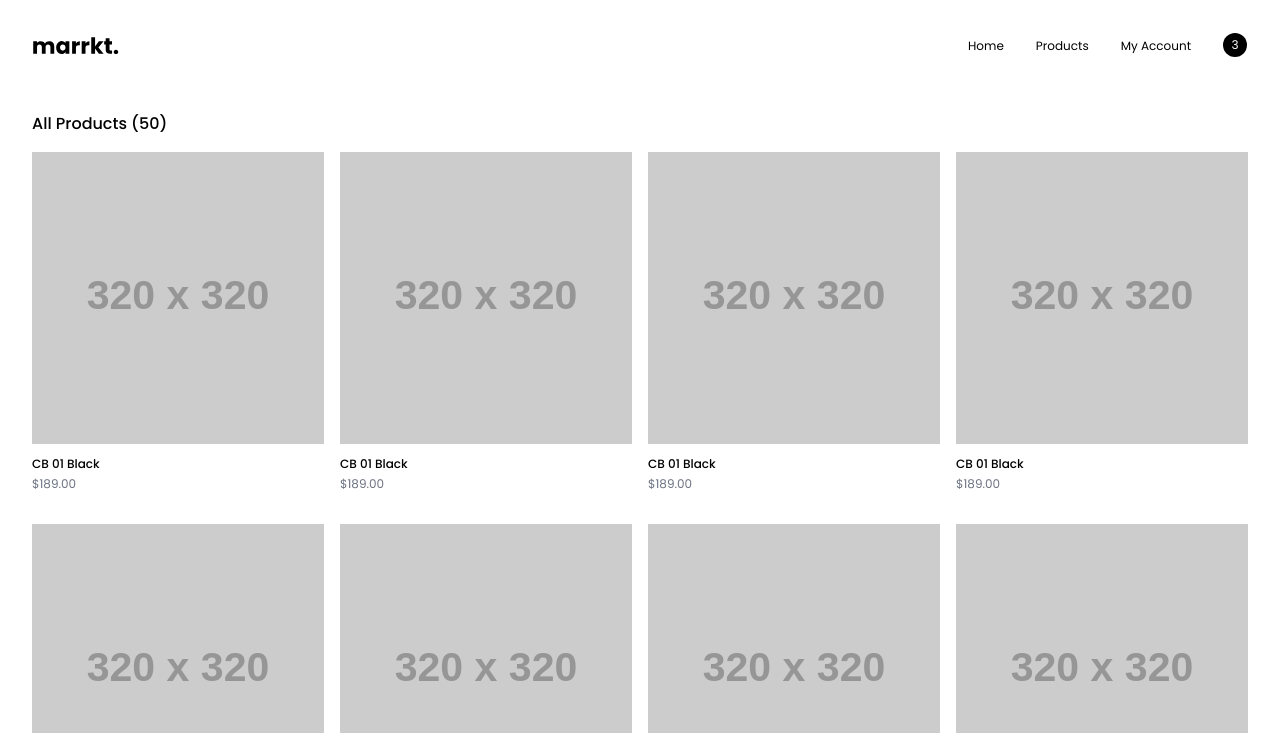
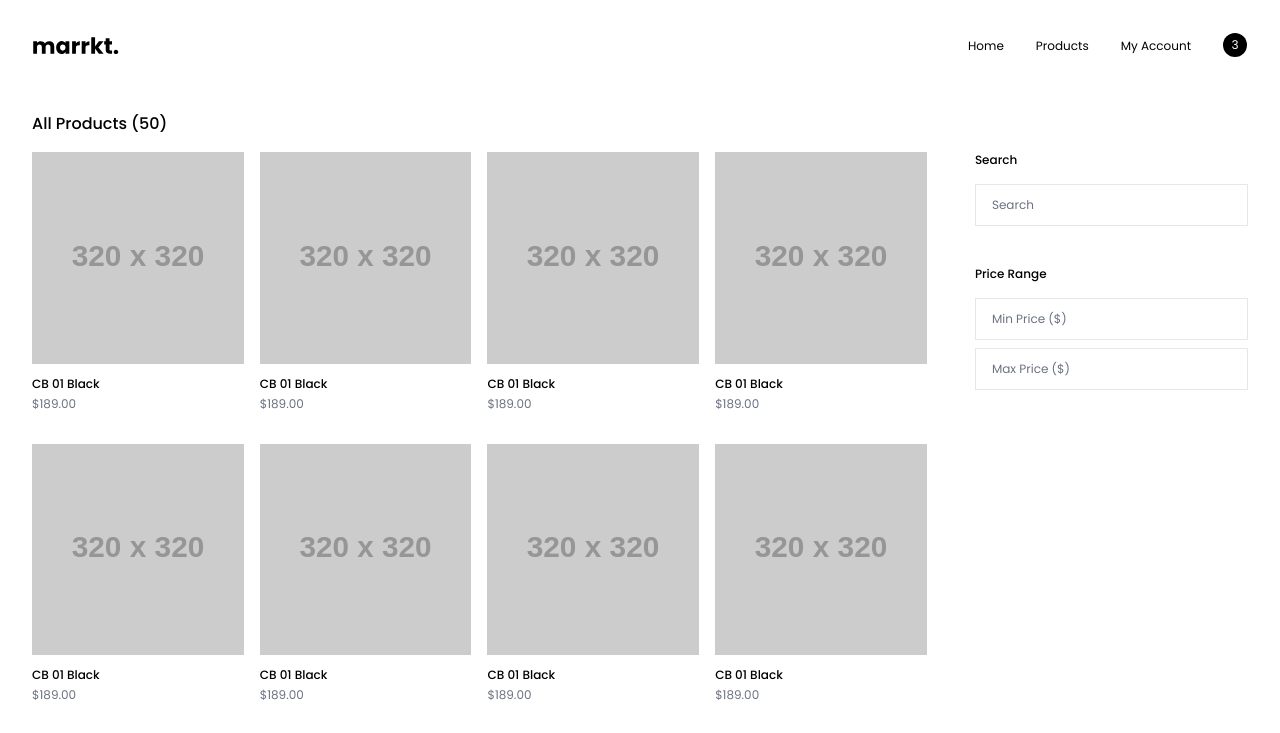
Before and after one commit to gattigaga/marrkt, a Next.js app: page /products in a window 1280 px wide. Shown: the top 733 px of the page. Built offline with nearby package versions, Linux system fonts and the light colour scheme.

Commit message:
Create Filter component

```diff
--- /dev/null
+++ b/components/Filter.tsx
@@ -0,0 +1,122 @@
+import React from "react";
+import { Formik } from "formik";
+
+type FilterProps = {};
+
+const Filter: React.FC<FilterProps> = ({}) => {
+  return (
+    <Formik
+      initialValues={{
+        keyword: "",
+        price: {
+          min: "",
+          max: "",
+        },
+      }}
+      onSubmit={(values, { setSubmitting }) => {
+        setTimeout(() => {
+          alert(JSON.stringify(values, null, 2));
+          setSubmitting(false);
+        }, 5000);
+      }}
+    >
+      {({
+        values,
+        handleChange,
+        handleBlur,
+        handleSubmit,
+        setFieldValue,
+        isSubmitting,
+      }) => {
+        const minPrice = (() => {
+          if (typeof values.price.min === "number") {
+            return new Intl.NumberFormat().format(values.price.min);
+          }
+
+          return "";
+        })();
+
+        const maxPrice = (() => {
+          if (typeof values.price.max === "number") {
+            return new Intl.NumberFormat().format(values.price.max);
+          }
+
+          return "";
+        })();
+
+        return (
+          <div>
+            <div className="mb-10">
+              <p className="text-xs text-black font-medium mb-4">Search</p>
+              <input
+                className="border border-gray-200 px-4 py-3 text-xs w-full focus:ring-black focus:border-black"
+                type="text"
+                name="keyword"
+                placeholder="Search"
+                onChange={handleChange}
+                onBlur={handleBlur}
+                onKeyPress={(event) => {
+                  if (event.key === "Enter") {
+                    handleSubmit();
+                  }
+                }}
+                value={values.keyword}
+              />
+            </div>
+            <div>
+              <p className="text-xs text-black font-medium mb-4">Price Range</p>
+              <input
+                className="border border-gray-200 px-4 py-3 text-xs w-full mb-2 focus:ring-black focus:border-black"
+                type="text"
+                name="price.min"
+                placeholder="Min Price ($)"
+                onChange={(event) => {
+                  const value = event.target.value.replace(/,/g, "");
+                  const pattern = /^\d+$/g;
+
+                  if (value === "" || pattern.test(value)) {
+                    const validValue = value === "" ? "" : Number(value);
+
+                    setFieldValue("price.min", validValue);
+                  }
+                }}
+                onBlur={handleBlur}
+                onKeyPress={(event) => {
+                  if (event.key === "Enter") {
+                    handleSubmit();
+                  }
+                }}
+                value={minPrice}
+              />
+              <input
+                className="border border-gray-200 px-4 py-3 text-xs w-full focus:ring-black focus:border-black"
+                type="text"
+                name="price.max"
+                placeholder="Max Price ($)"
+                onChange={(event) => {
+                  const value = event.target.value.replace(/,/g, "");
+                  const pattern = /^\d+$/g;
+
+                  if (value === "" || pattern.test(value)) {
+                    const validValue = value === "" ? "" : Number(value);
+
+                    setFieldValue("price.max", validValue);
+                  }
+                }}
+                onBlur={handleBlur}
+                onKeyPress={(event) => {
+                  if (event.key === "Enter") {
+                    handleSubmit();
+                  }
+                }}
+                value={maxPrice}
+              />
+            </div>
+          </div>
+        );
+      }}
+    </Formik>
+  );
+};
+
+export default Filter;
--- a/pages/products/index.tsx
+++ b/pages/products/index.tsx
@@ -1,5 +1,6 @@
 import type { NextPage } from "next";
 import Head from "next/head";
+import Filter from "../../components/Filter";
 
 import Menu from "../../components/Menu";
 import Product from "../../components/Product";
@@ -22,7 +23,8 @@ const ProductsPage: NextPage = () => {
       <Menu />
       <main className="px-4 pt-28 pb-24 md:px-8">
         <h2 className="text-md font-medium mb-4">All Products (50)</h2>
-        <div className="grid grid-cols-2 gap-4 sm:gap-y-6 md:grid-cols-4 md:gap-y-8">
+        <div className="flex">
+          <div className="grid grid-cols-2 gap-4 mr-12 sm:gap-y-6 md:grid-cols-4 md:gap-y-8">
             {products.map((product) => {
               return (
                 <Product
@@ -35,6 +37,10 @@ const ProductsPage: NextPage = () => {
               );
             })}
           </div>
+          <div className="w-1/3">
+            <Filter />
+          </div>
+        </div>
       </main>
     </div>
   );
```
Lines whose indentation alone changed are shown as unchanged.
